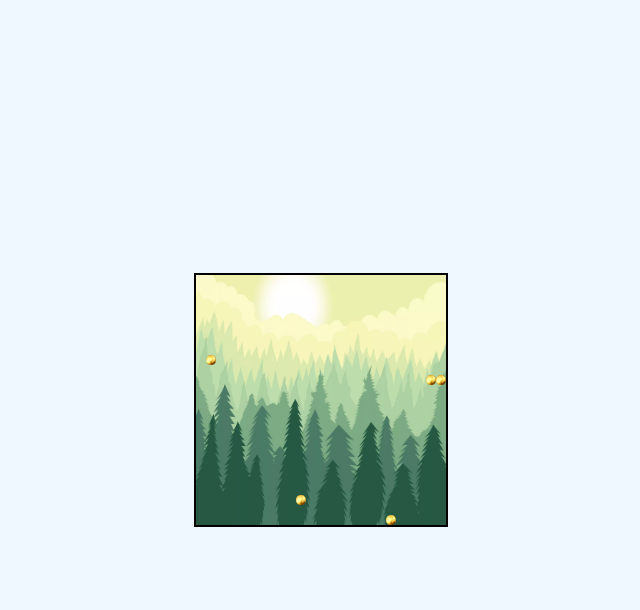
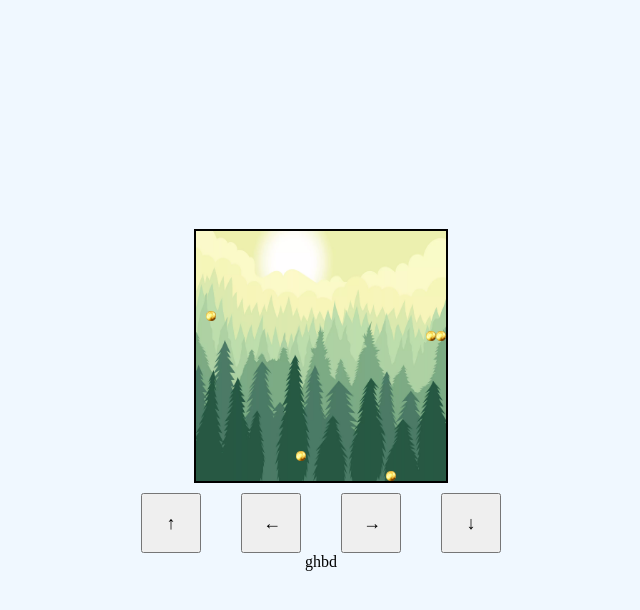
Before and after one commit to ArtemiyGOLD/SnakeGame, a plain HTML site: page index.html in a window 1280 px wide. Both pictures are taken after a click on the button "Начать игру". Shown: the whole page, without its empty margins (319-959 px from the left). Drawn offline with Linux system fonts and the light colour scheme.

Commit message:
FirstCommit

```diff
--- a/index.html
+++ b/index.html
@@ -7,8 +7,9 @@
     <style>
         body {
             display: flex;
+            flex-direction: column;
+            align-items: center;
             justify-content: center;
-            align-items: center;
             height: 100vh;
             margin: 0;
             background-color: #f0f8ff;
@@ -18,6 +19,8 @@
             display: block;
             border: 2px solid black;
             background-size: cover;
+            max-width: 100%;
+            height: auto;
         }
 
         #menu {
@@ -32,23 +35,41 @@
             font-size: 16px;
             cursor: pointer;
         }
+
+        #controls {
+            display: flex;
+            justify-content: space-around;
+            width: 100%;
+            max-width: 400px;
+            margin-top: 10px;
+        }
+
+        .control-btn {
+            width: 60px;
+            height: 60px;
+            font-size: 18px;
+        }
     </style>
 </head>
 <body>
     <div id="menu">
         <label for="speed">Скорость змейки:</label>
         <input type="number" id="speed" min="1" max="10" value="5">
-
         <label for="coins">Минимальное количество монет:</label>
         <input type="number" id="coins" min="1" max="50" value="5">
-
         <label for="size">Размер игрового поля (в пикселях):</label>
         <input type="number" id="size" min="200" max="800" value="250">
-
         <button onclick="startGame()">Начать игру</button>
     </div>
 
     <canvas id="gameCanvas"></canvas>
+
+    <div id="controls">
+        <button class="control-btn" onclick="moveSnake('UP')">&#8593;</button>
+        <button class="control-btn" onclick="moveSnake('LEFT')">&#8592;</button>
+        <button class="control-btn" onclick="moveSnake('RIGHT')">&#8594;</button>
+        <button class="control-btn" onclick="moveSnake('DOWN')">&#8595;</button>
+    </div>
 
     <script>
         let canvas, ctx, speed, minCoins, gameSize, snake, direction, coins, coinImage, backgroundImage;
@@ -67,18 +88,15 @@
 
             document.getElementById('menu').style.display = 'none';
 
-            // Загрузка изображений
             coinImage = new Image();
-            coinImage.src = 'photo/coin.png'; // Убедитесь, что файл существует
+            coinImage.src = 'photo/coin.png';
             backgroundImage = new Image();
-            backgroundImage.src = 'photo/background.jpg'; // Убедитесь, что файл существует
+            backgroundImage.src = 'photo/background.jpg';
 
-            // Проверяем, загружены ли изображения
             let imagesLoaded = 0;
             coinImage.onload = backgroundImage.onload = () => {
                 imagesLoaded++;
                 if (imagesLoaded === 2) {
-                    // Если оба изображения загружены, запускаем игру
                     initGame();
                 }
             };
@@ -90,7 +108,7 @@
 
         function initGame() {
             snake = [{ x: 150, y: 150 }];
-            direction = 'RIGHT'; // Начальное направление змейки
+            direction = 'RIGHT';
             coins = generateCoins(snake);
 
             document.addEventListener('keydown', changeDirection);
@@ -179,6 +197,14 @@
                 ctx.drawImage(coinImage, coin.x, coin.y, 10, 10);
             });
         }
+
+        function moveSnake(newDirection) {
+            if (newDirection === 'UP' && direction !== 'DOWN') direction = 'UP';
+            if (newDirection === 'DOWN' && direction !== 'UP') direction = 'DOWN';
+            if (newDirection === 'LEFT' && direction !== 'RIGHT') direction = 'LEFT';
+            if (newDirection === 'RIGHT' && direction !== 'LEFT') direction = 'RIGHT';
+        }
     </script>
 </body>
 </html>
+ ghbd
```
